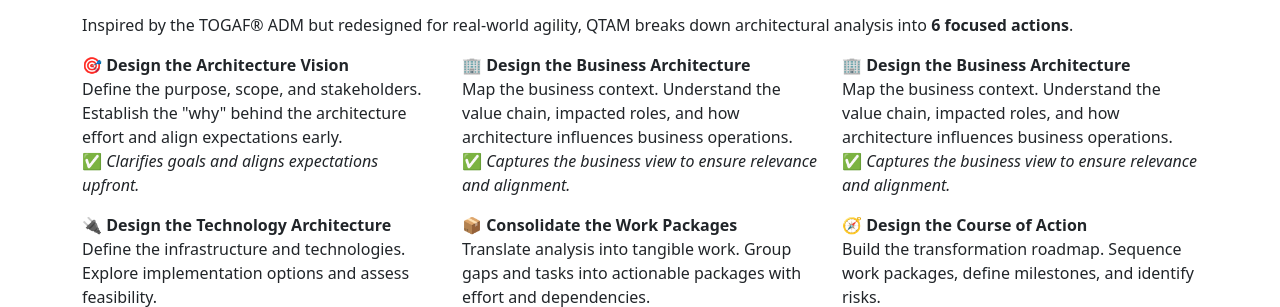
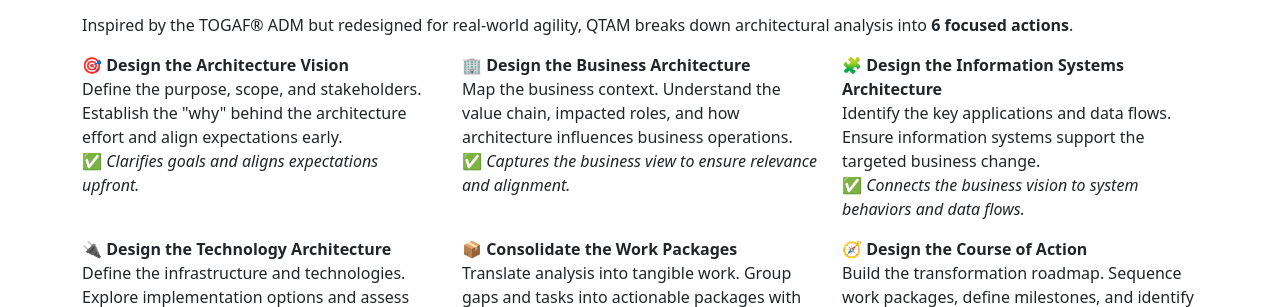
Before and after one commit to tmorin/qtam, a plain HTML site: page index.html in a window 1280 px wide. Shown: the part 481-788 px from the top of the page. Drawn offline with nearby package versions, Linux system fonts and the light colour scheme.

Commit message:
fix: set the right content for the "Design the Information Systems Architecture" action

```diff
--- a/index.html
+++ b/index.html
@@ -58,10 +58,10 @@
                 </div>
                 <div class="col-sm-6 col-md-4">
                     <p>
-                        <strong>🏢 Design the Business Architecture</strong><br>
-                        Map the business context. Understand the value chain, impacted roles, and how
-                        architecture influences business operations.<br>
-                        ✅ <em>Captures the business view to ensure relevance and alignment.</em>
+                        <strong>🧩 Design the Information Systems Architecture</strong><br>
+                        Identify the key applications and data flows. Ensure information systems support the
+                        targeted business change.<br>
+                        ✅ <em>Connects the business vision to system behaviors and data flows.</em>
                     </p>
                 </div>
                 <div class="col-sm-6 col-md-4">
```
